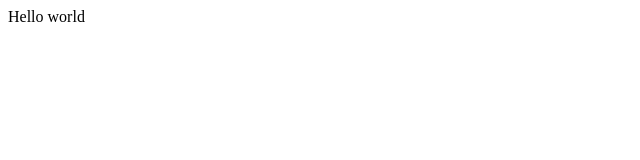
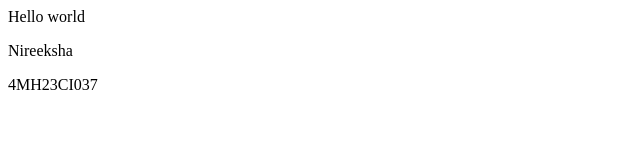
Before and after one commit to Nireeksha2317/MITM, a plain HTML site: page index.html in a window 1280 px wide. Shown: the whole page, without its empty margins (0-640 px from the left). Drawn offline with Linux system fonts and the light colour scheme.

Commit message:
Nireeksha 4MH23CI037

```diff
--- a/index.html
+++ b/index.html
@@ -1 +1,3 @@
 <p>Hello world</p>
+<p>Nireeksha</p>
+<p>4MH23CI037</p>
```
